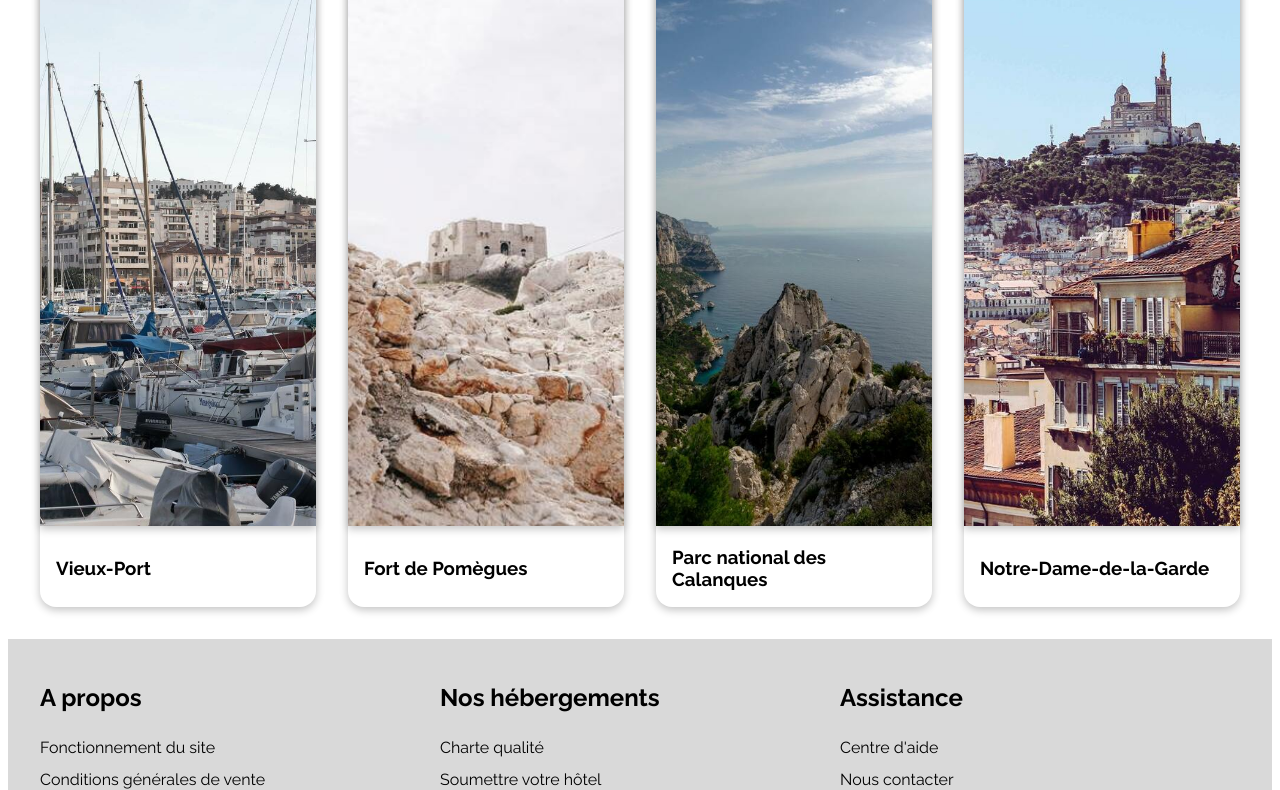
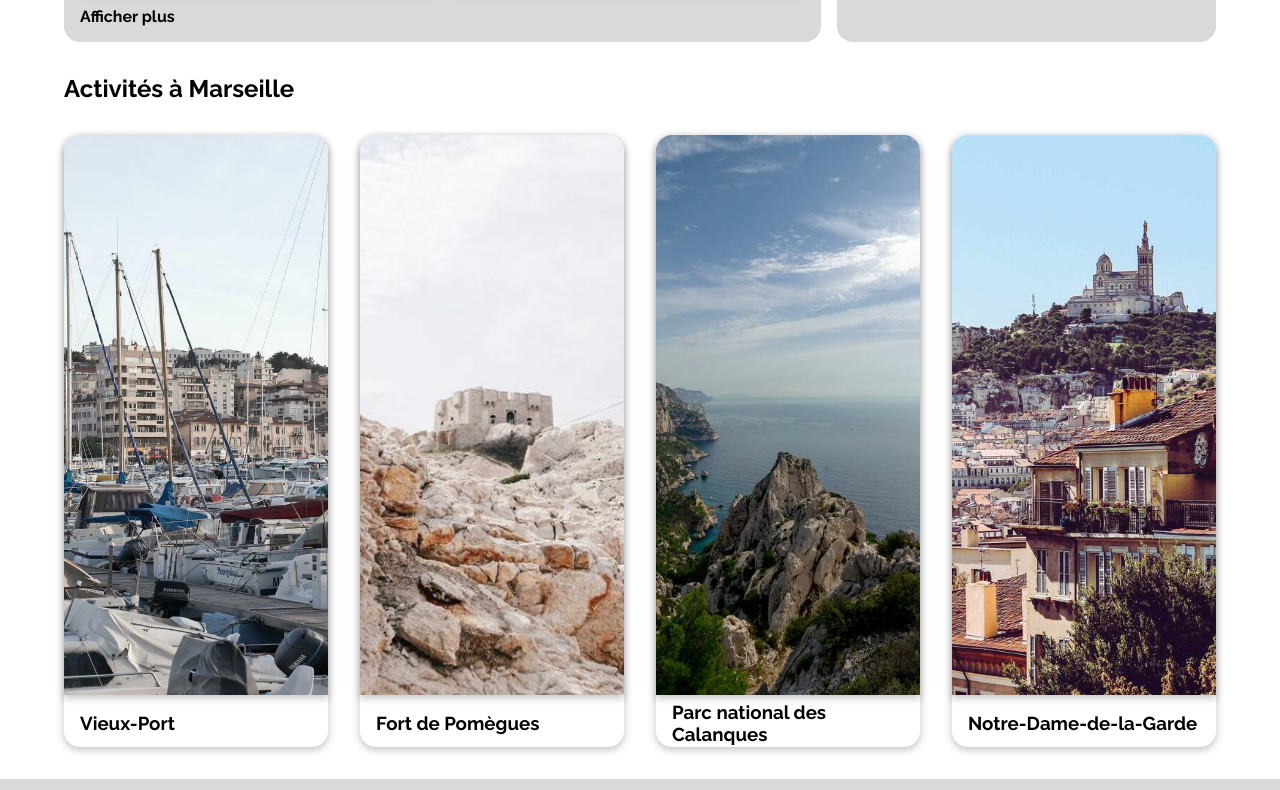
Before and after one commit to alexpatego/P2-Booki, a plain HTML site: page index.html in a window 1280 px wide. Shown: the part 1233-2023 px from the top of the page. Drawn offline with Linux system fonts and the light colour scheme.

Commit message:
changes on media queries and body

```diff
--- a/css/activites.css
+++ b/css/activites.css
@@ -29,7 +29,7 @@
     padding: 1rem;
     display: flex;
     align-items: center;
-    height: 2.5rem;
+    height: 3rem;
 }
 
 .activites-card img{
--- a/css/body.css
+++ b/css/body.css
@@ -20,3 +20,13 @@ a {
 .wrapper h1, .subtitle {
     margin-bottom: 1rem;
 }
+
+h2{
+    margin-bottom: 2rem ;
+}
+
+@media screen and (min-width: 1024px) {
+    .wrapper{
+        margin: 0 2rem;
+    }
+}
--- a/css/footer.css
+++ b/css/footer.css
@@ -3,8 +3,8 @@
 footer {
     background-color: var(--tertiary-color);
     margin-top: 1rem;
-    padding: 1.5rem 2rem;
     display: flex;
+    padding: 2rem 5rem;
 }
 
 footer .column {
@@ -37,5 +37,6 @@ footer .column ul li:hover {
       display: grid;
       grid-template-columns: 1fr;
       gap: 1rem;
+      padding: 2rem;
   }
 }
--- a/css/navbar.css
+++ b/css/navbar.css
@@ -16,11 +16,23 @@ nav a:hover{
     border-color: var(--primary-color);
 }
 
+/* Logo */
+
 #logo {
     margin-right: auto;
     padding: 0rem 2rem;
     height: 2.5rem;
 }
+
+@media screen and (min-width: 1024px) {
+    #logo{
+        padding: 0rem 4rem;
+    }
+    .sub-nav{
+        margin-right: 4rem;
+    }
+}
+
 
 .sub-nav {
     display: flex;
--- a/style.css
+++ b/style.css
@@ -16,4 +16,5 @@
 * {
     box-sizing: border-box;
     font-family: 'Raleway', sans-serif;
+    margin: 0;
 }
```
